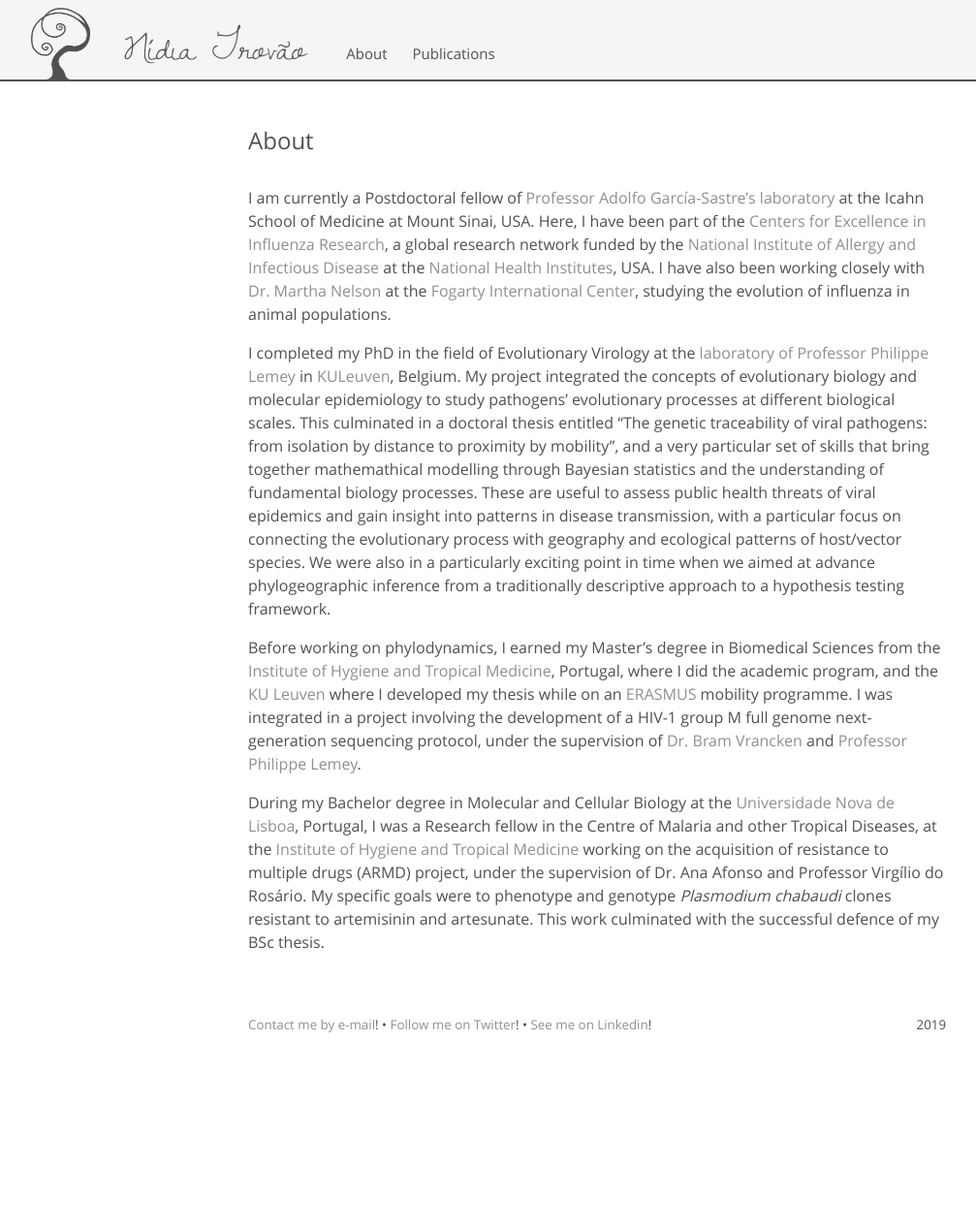
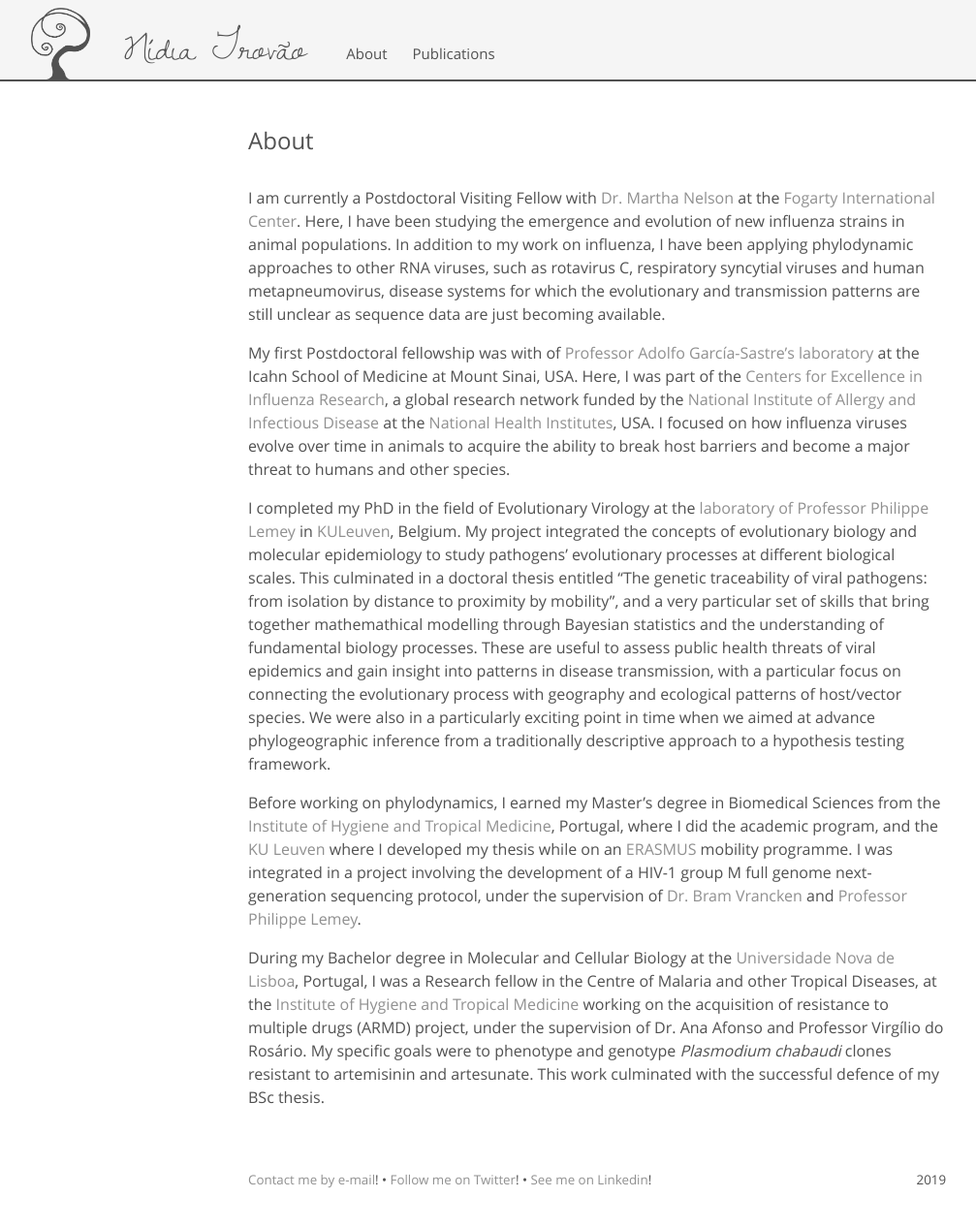
Before and after one commit to nidiatrovao/nidiatrovao.github.io, a Jekyll site: the page built from about.md, in a window 1280 px wide. Shown: the whole page at 97% size, without its empty margins (24-1031 px from the left). Built offline with Jekyll 4.4.1, drawn with Linux system fonts in a browser that asks for light colours; before the commit the page ends 1108 px from its top, so only the background shows below that.

Commit message:
Update about.md

```diff
--- a/about.md
+++ b/about.md
@@ -3,7 +3,10 @@ layout: page
 title: About
 ---
 <br>
-I am currently a Postdoctoral fellow of [Professor Adolfo García-Sastre's laboratory](http://labs.icahn.mssm.edu/garcia-sastre/) at the Icahn School of Medicine at Mount Sinai, USA. Here, I have been part of the [Centers for Excellence in Influenza Research](http://www.niaidceirs.org/), a global research network funded by the [National Institute of Allergy and Infectious Disease](https://www.niaid.nih.gov/) at the [National Health Institutes](https://www.nih.gov/), USA. I have also been working closely with [Dr. Martha Nelson](http://misms.net/staff/martha-nelson/) at the [Fogarty International Center](https://www.fic.nih.gov/Pages/Default.aspx), studying the evolution of influenza in animal populations.
+I am currently a Postdoctoral Visiting Fellow with [Dr. Martha Nelson](http://misms.net/staff/martha-nelson/) at the [Fogarty International Center](https://www.fic.nih.gov/Pages/Default.aspx). Here, I have been studying  the emergence and evolution of new influenza strains in animal populations. In addition to my work on influenza, I have been applying phylodynamic approaches to other RNA viruses, such as rotavirus C, respiratory syncytial viruses and human metapneumovirus, disease systems for which the evolutionary and transmission patterns are still unclear as sequence data are just becoming available.
+
+My first Postdoctoral fellowship was with of [Professor Adolfo García-Sastre's laboratory](http://labs.icahn.mssm.edu/garcia-sastre/) at the Icahn School of Medicine at Mount Sinai, USA. Here, I was part of the [Centers for Excellence in Influenza Research](http://www.niaidceirs.org/), a global research network funded by the [National Institute of Allergy and Infectious Disease](https://www.niaid.nih.gov/) at the [National Health Institutes](https://www.nih.gov/), USA. I focused on how influenza viruses evolve over time in animals to acquire the ability to break host barriers and become a major threat to humans and other species.
+
 
 I completed my PhD in the field of Evolutionary Virology at the [laboratory of Professor Philippe Lemey](http://rega.kuleuven.be/cev/ecv) in [KULeuven](http://www.kuleuven.be/english), Belgium. My project integrated the concepts of evolutionary biology and molecular epidemiology to study pathogens' evolutionary processes at different biological scales. This culminated in a doctoral thesis entitled "The genetic traceability of viral pathogens: from isolation by distance to proximity by mobility", and a very particular set of skills that bring together mathemathical modelling through Bayesian statistics and the understanding of fundamental biology processes. These are useful to assess public health threats of viral epidemics and gain insight into patterns in disease transmission, with a particular focus on connecting the evolutionary process with geography and ecological patterns of host/vector species. We were also in a particularly exciting point in time when we aimed at advance phylogeographic inference from a traditionally descriptive approach to a hypothesis testing framework.
 
```
